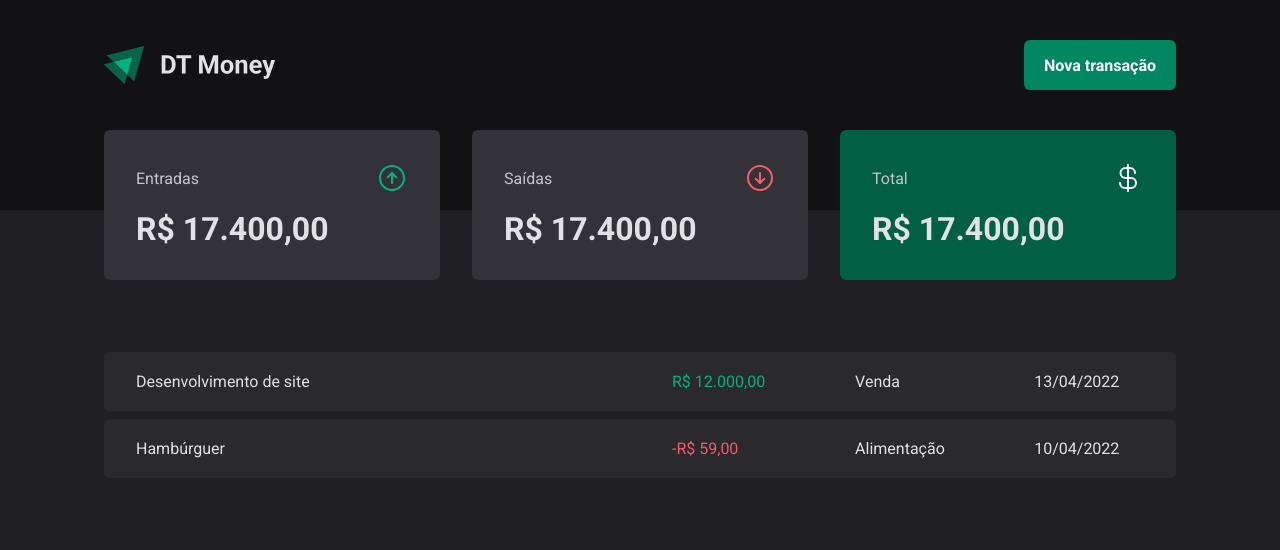
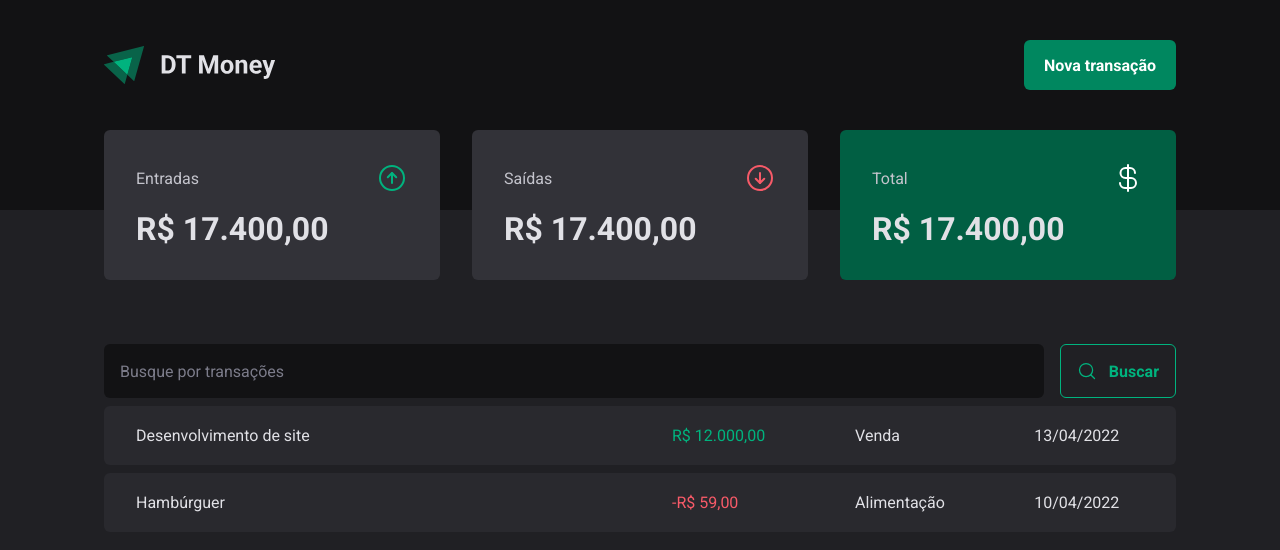
Before and after one commit to andreapmacedo/ignite-reactjs-03--DT-Money, a React (Vite) app: page / in a window 1280 px wide. Shown: the top 550 px of the page. Built offline with nearby package versions, Linux system fonts and the light colour scheme.

Commit message:
add m01-05

```diff
--- /dev/null
+++ b/src/pages/Transactions/components/SearchForm/index.tsx
@@ -0,0 +1,15 @@
+import { MagnifyingGlass } from "phosphor-react";
+import { SearchFormContainer } from "./styles";
+
+export function SearchForm() {
+  return (
+    <SearchFormContainer>
+      <input type="text" placeholder="Busque por transações" />
+
+      <button type="submit">
+        <MagnifyingGlass size={20} />
+        Buscar
+      </button>
+    </SearchFormContainer>
+  );
+}
--- /dev/null
+++ b/src/pages/Transactions/components/SearchForm/styles.ts
@@ -0,0 +1,35 @@
+import styled from "styled-components";
+
+export const SearchFormContainer = styled.form`
+  display: flex;
+  gap: 1rem;
+  input {
+    flex: 1;
+    border-radius: 6px;
+    border: 0;
+    background: ${props => props.theme["gray-900"]};
+    color: ${props => props.theme["gray-300"]};
+    padding: 1rem;
+    &::placeholder {
+      color: ${props => props.theme["gray-500"]};
+    }
+  }
+  button {
+    display: flex;
+    align-items: center;
+    gap: 0.75rem;
+    border: 0;
+    padding: 1rem;
+    background: transparent;
+    border: 1px solid ${props => props.theme["green-300"]};
+    color: ${props => props.theme["green-300"]};
+    font-weight: bold;
+    border-radius: 6px;
+    &:hover {
+      background: ${props => props.theme["green-500"]};
+      border-color: ${props => props.theme["green-500"]};
+      color: ${props => props.theme["white"]};
+      transition: background-color 0.2s, color 0.2s, border-color 0.2s;
+    }
+  }
+`
--- a/src/pages/Transactions/index.tsx
+++ b/src/pages/Transactions/index.tsx
@@ -1,5 +1,6 @@
 import { Header } from "../../components/Header";
 import { Summary } from "../../components/Summary";
+import { SearchForm } from "./components/SearchForm";
 import { PriceHighlight, TransactionsContainer, TransactionsTable } from "./styles";
 
 export function Transactions() {
@@ -8,6 +9,7 @@
       <Header />
       <Summary />
       <TransactionsContainer>
+        <SearchForm />
         <TransactionsTable>
           <tbody>
             <tr>
```
